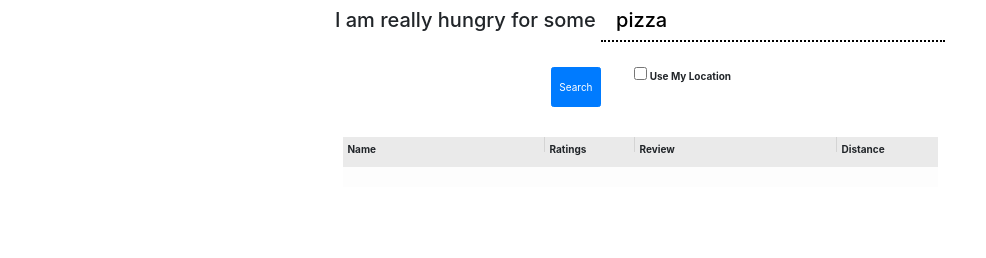
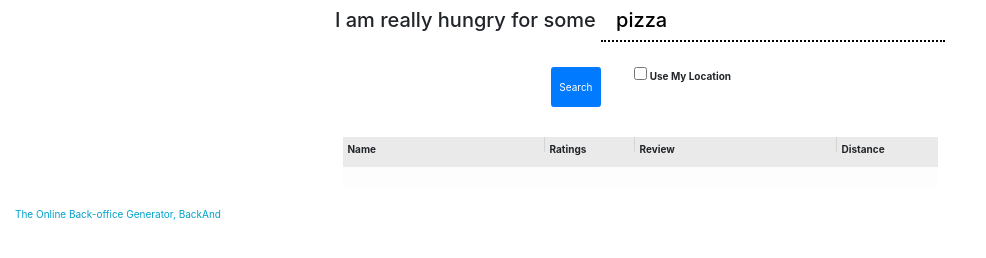
Before and after one commit to jakeboyles/FoodFinder, a plain HTML site: page index.html in a window 1280 px wide. Shown: the whole page, without its empty margins (0-986 px from the left). Drawn offline with nearby package versions, Linux system fonts and the light colour scheme; some packages are replaced by stand-ins of ours.

Commit message:
add footer

```diff
--- a/index.html
+++ b/index.html
@@ -35,6 +35,9 @@
 </head>
 <!-- SET THE CONTROLLER -->
 <body>
-<div class="container-fluid" ng-view></div>
+	<div class="container-fluid" ng-view></div>
+	<footer class="container-fluid">
+		<a href="http://www.backand.com">The Online Back-office Generator, BackAnd</a>
+	</footer>
 </body>
 </html>
```
